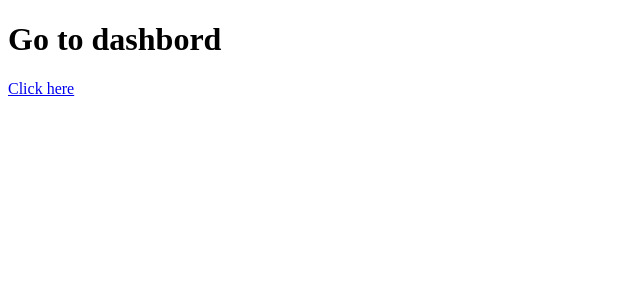
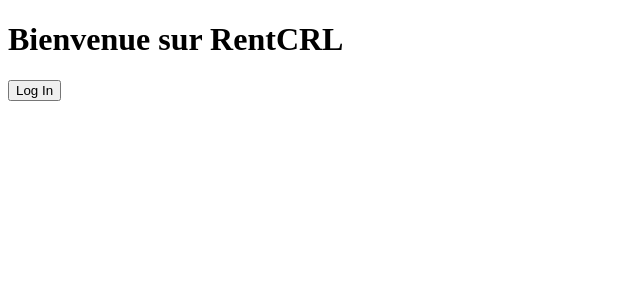
Before and after one commit to MickaelCRL/RentCRL, a React (Vite) app in the folder app/: page / in a window 1280 px wide. Shown: the top 300 px of the page, without its empty margins (0-640 px from the left). Built offline with nearby package versions, Linux system fonts and the light colour scheme.

Commit message:
Add authentification with auth0

```diff
--- a/app/package.json
+++ b/app/package.json
@@ -10,6 +10,7 @@
     "preview": "vite preview"
   },
   "dependencies": {
+    "@auth0/auth0-react": "^2.2.4",
     "react": "^18.3.1",
     "react-dom": "^18.3.1",
     "react-router": "^7.1.3",
@@ -17,6 +18,7 @@
   },
   "devDependencies": {
     "@eslint/js": "^9.17.0",
+    "@types/node": "^22.10.7",
     "@types/react": "^18.3.18",
     "@types/react-dom": "^18.3.5",
     "@vitejs/plugin-react": "^4.3.4",
--- a/app/src/App.tsx
+++ b/app/src/App.tsx
@@ -1,11 +1,24 @@
-import { Link } from "react-router-dom";
+import { useAuth0 } from "@auth0/auth0-react";
+import LoginButton from "./components/auth/LoginButton";
+import { useEffect } from "react";
+import { useNavigate } from "react-router-dom";
 
 function App() {
+  const { isAuthenticated } = useAuth0();
+  const navigate = useNavigate();
+
+  useEffect(() => {
+    if (isAuthenticated) {
+      navigate("/dashboard");
+    } else {
+      console.log("Not authenticated");
+    }
+  }, [isAuthenticated, navigate]);
+
   return (
     <>
-      <h1>Go to dashbord</h1>
-
-      <Link to="/dashbord"> Click here </Link>
+      <h1>Bienvenue sur RentCRL</h1>
+      <LoginButton />
     </>
   );
 }
--- /dev/null
+++ b/app/src/components/auth/LoginButton.tsx
@@ -0,0 +1,9 @@
+import { useAuth0 } from "@auth0/auth0-react";
+
+const LoginButton = () => {
+  const { loginWithRedirect } = useAuth0();
+
+  return <button onClick={() => loginWithRedirect()}>Log In</button>;
+};
+
+export default LoginButton;
--- /dev/null
+++ b/app/src/components/auth/LogoutButton.tsx
@@ -0,0 +1,17 @@
+import { useAuth0 } from "@auth0/auth0-react";
+
+const LogoutButton = () => {
+  const { logout } = useAuth0();
+
+  return (
+    <button
+      onClick={() =>
+        logout({ logoutParams: { returnTo: window.location.origin } })
+      }
+    >
+      Log Out
+    </button>
+  );
+};
+
+export default LogoutButton;
--- a/app/src/main.tsx
+++ b/app/src/main.tsx
@@ -1,7 +1,16 @@
 import { createRoot } from "react-dom/client";
 import { RouterProvider } from "react-router";
+import { Auth0Provider } from "@auth0/auth0-react";
 import router from "./router";
 
 createRoot(document.getElementById("root")!).render(
-  <RouterProvider router={router} />
+  <Auth0Provider
+    domain="dev-bko6t72qud7vo3ue.us.auth0.com"
+    clientId="UGNkulDhA0DnTQWwQ0E42J5XMf1aDlAo"
+    authorizationParams={{
+      redirect_uri: window.location.origin,
+    }}
+  >
+    <RouterProvider router={router} />
+  </Auth0Provider>
 );
--- /dev/null
+++ b/app/src/pages/dashboard.tsx
@@ -0,0 +1,20 @@
+import LogoutButton from "../components/auth/LogoutButton";
+import { useAuth0 } from "@auth0/auth0-react";
+
+function dashboard() {
+  const { isAuthenticated, user } = useAuth0();
+  return (
+    <>
+      {isAuthenticated && (
+        <>
+          <h1>Bienvenue, {user?.name}!</h1>
+          <p>Email: {user?.email}</p>
+        </>
+      )}
+
+      <LogoutButton />
+    </>
+  );
+}
+
+export default dashboard;
--- a/app/src/pages/dashbord.tsx
+++ /dev/null
@@ -1,12 +0,0 @@
-import { Link } from "react-router-dom";
-
-function dashbord() {
-  return (
-    <>
-      <h1>Go to /</h1>
-      <Link to="/">Click here </Link>
-    </>
-  );
-}
-
-export default dashbord;
--- a/app/src/router.tsx
+++ b/app/src/router.tsx
@@ -1,6 +1,6 @@
 import { createBrowserRouter, Outlet } from "react-router";
 import App from "./App";
-import Dashbord from "./pages/dashbord";
+import Dashboard from "./pages/dashboard";
 
 const Layout = () => {
   return (
@@ -20,8 +20,8 @@
         element: <App />,
       },
       {
-        path: "/dashbord",
-        element: <Dashbord />,
+        path: "/dashboard",
+        element: <Dashboard />,
       },
     ],
   },
```
Also changed, not shown: 1 other file (tests, documents, lock files or other folders).
